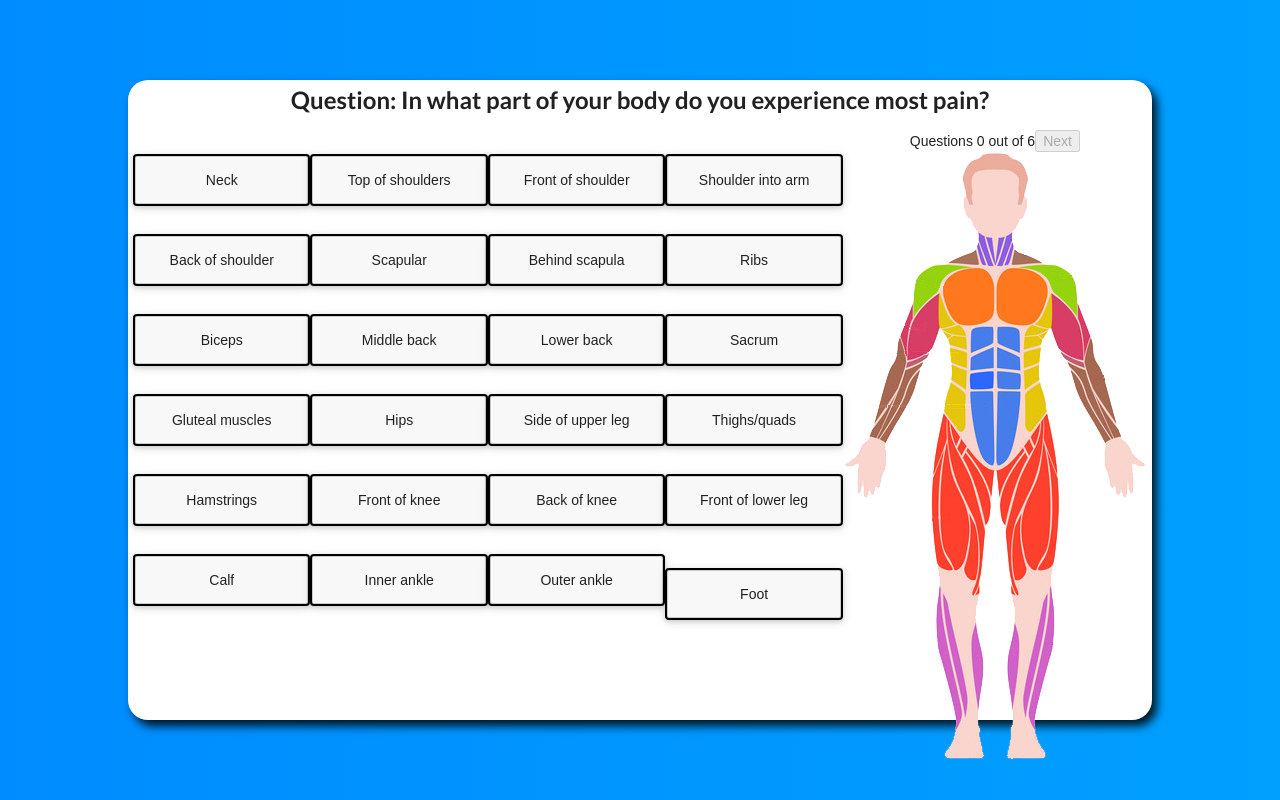
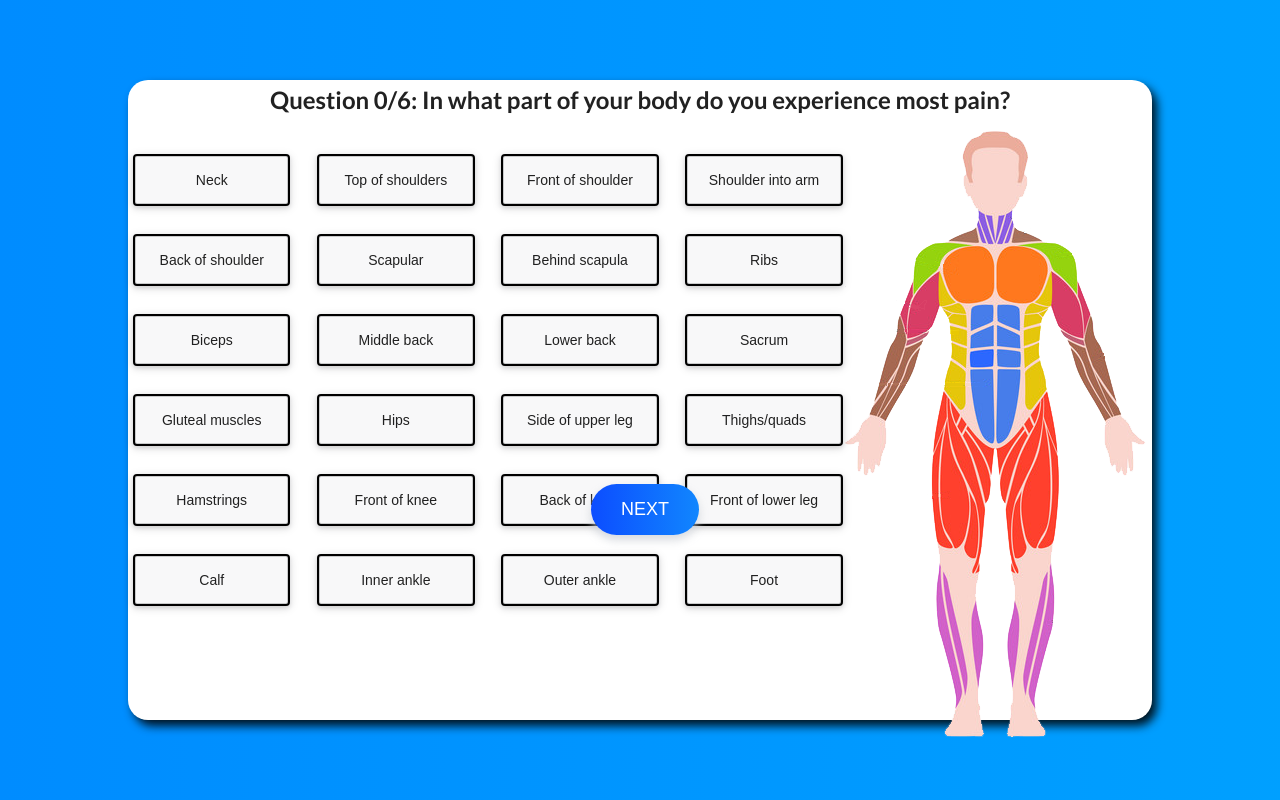
Before and after one commit to lachydriver/knotspot, a React (Create React App) app: page /quiz in a window 1280 px wide. Built offline with nearby package versions, Linux system fonts and the light colour scheme.

Commit message:
updated css styling

```diff
--- a/src/App.css
+++ b/src/App.css
@@ -41,9 +41,13 @@
   text-align: center;
   cursor: pointer;
   border: 2px solid #000;
-  flex-grow: 1;
-  padding: 1em;
-margin: .3em;
+  flex-basis: calc(25% - 20px);
+  margin-right: 20px;
+  display: block;
+}
+
+.ui.message:last-child {
+  margin: 1em 0;
 }
 
 h2{
@@ -148,6 +152,7 @@ h4{
   box-shadow: 5px 6px 10px;
   margin: 0 auto;
   padding: 5px;
+  position: relative;
 }
 
 .answers {
@@ -170,3 +175,35 @@ h4{
 area:hover{
   cursor: pointer;
 }
+
+.buttons {
+  position: absolute;
+  bottom: 25%;
+  width: 100%;
+  margin: 0 auto;
+}
+
+.buttons button {
+  font-size: 18px;
+  padding: 15px 30px;
+  margin: 25px;
+  cursor: pointer;
+  border-radius: 30px;
+  text-decoration: none;
+  display: inline-block;
+  text-transform: uppercase;
+  background-color: #fff;
+  border: 0;
+  outline: 0;
+  box-shadow: 0 5px 10px 0 rgba(205, 209, 215, 0.8);
+  background: linear-gradient(to right, rgb(12, 77, 255), #16BFFD);
+  transition: 0.5s;
+  background-size: 200% auto;
+  color: white;
+}
+
+.buttons button:hover {
+  animation: gradient 5s linear infinite;
+  background-position: right center;
+  transform: scale(1.1);
+}
--- a/src/App.js
+++ b/src/App.js
@@ -1,5 +1,4 @@
 import React from 'react';
-import logo from './logo.svg';
 import './App.css';
 import QuizContainer from './components/QuizContainer';
 import { BrowserRouter as Router, Route, Link, Switch } from "react-router-dom";
--- a/src/components/Quiz.js
+++ b/src/components/Quiz.js
@@ -581,9 +581,9 @@ class Quiz extends React.Component {
 
     return (
       <div className="App">
-        <h2>Question: {questions}</h2>
-        <span>{`Questions ${currentQuestion} out of ${QuizQuest.length -
-          1}`}</span>
+        <h2>
+          Question {this.state.currentQuestion}/6: {questions}
+        </h2>
         <div className="answers">
           {options.map(option => (
             <p
@@ -608,17 +608,19 @@ class Quiz extends React.Component {
           ))}
         </div>
         <div className="diagram">{this.showDiagram()}</div>
+        <div className="buttons">
           {currentQuestion < QuizQuest.length - 1 && (
             <button disabled={this.state.disabled} onClick={this.nextQuestion}>
               Next
             </button>
           )}
+          {currentQuestion === QuizQuest.length - 1 && (
+            <button onClick={this.finishHandler}>Finish</button>
+          )}
           {currentQuestion !== 0 && (
             <button onClick={this.prevQuestion}>Back</button>
           )}
-        {currentQuestion === QuizQuest.length - 1 && (
-          <button onClick={this.finishHandler}>Finish</button>
-        )}
+        </div>
       </div>
     );
   }
```
Lines whose indentation alone changed are shown as unchanged.
